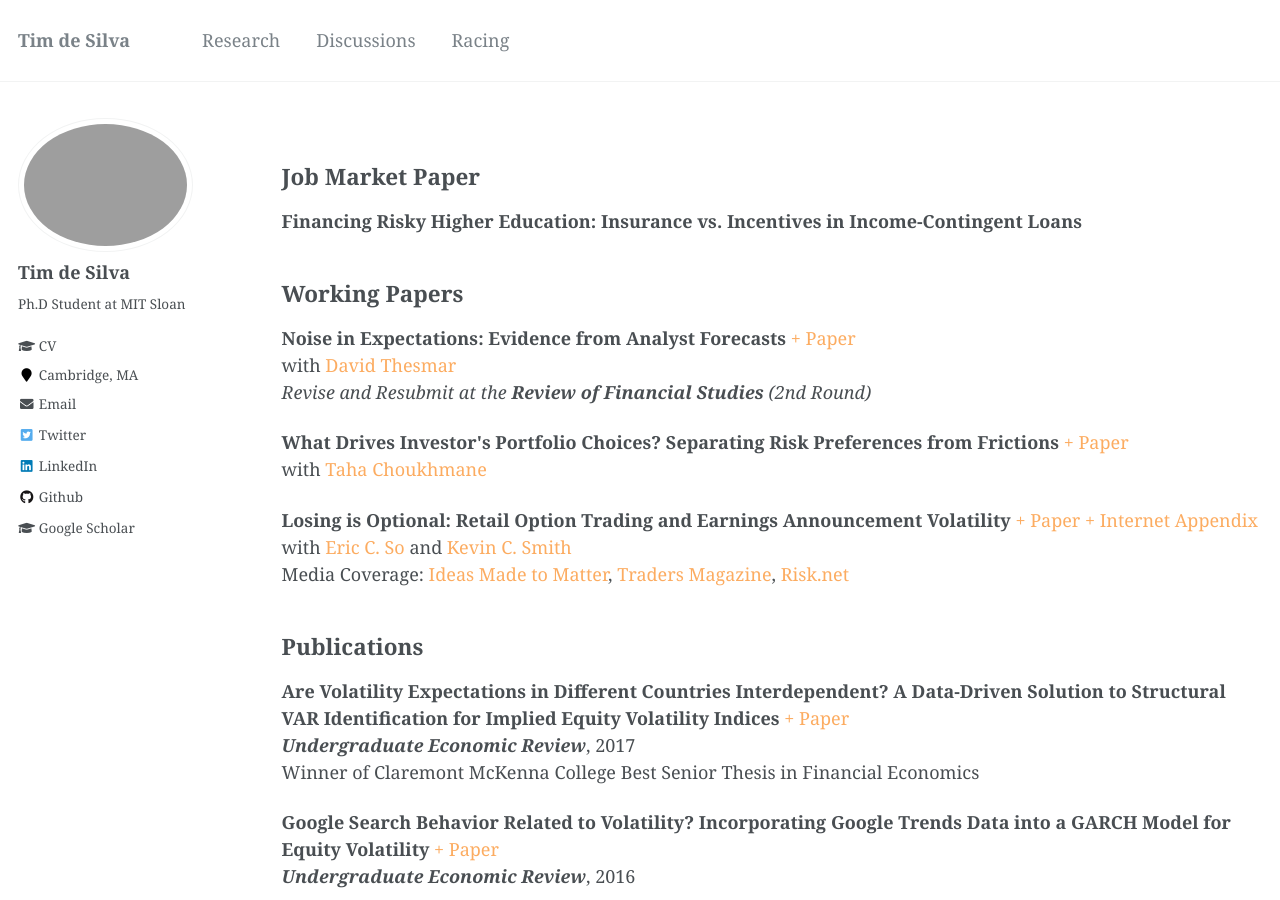
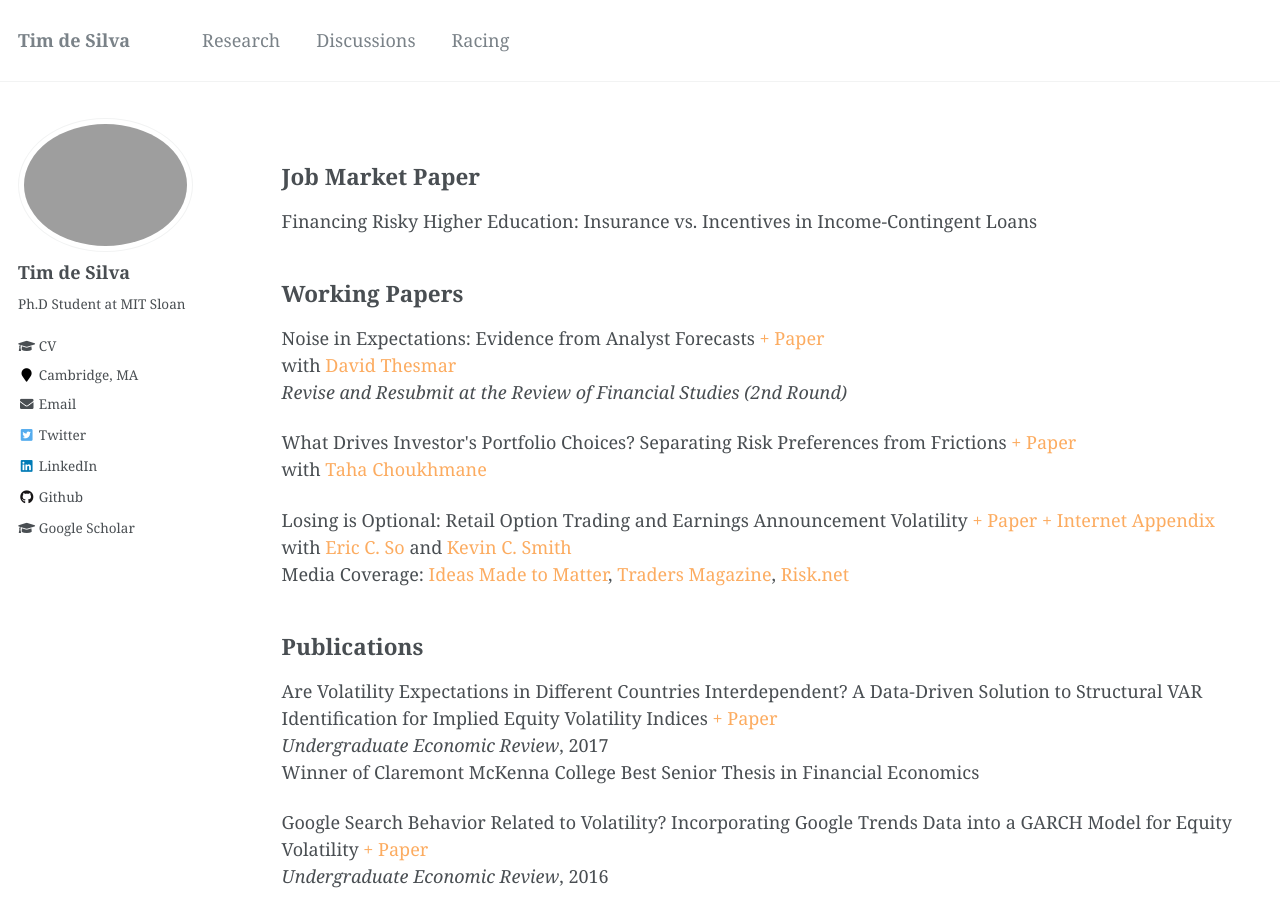
Before and after one commit to timhdesilva/timhdesilva.github.io, a Jekyll site: the page built from _pages/research.html, in a window 1280 px wide and 900 px high. Built offline with Jekyll 4.4.1, drawn with Linux system fonts in a browser that asks for light colours.

Commit message:
reduce bold

```diff
--- a/_pages/research.html
+++ b/_pages/research.html
@@ -7,45 +7,45 @@ author_profile: true
 
 <h2 id="job-market-paper">Job Market Paper</h2>
 <p>
-    <strong>Financing Risky Higher Education: Insurance vs. Incentives in Income-Contingent Loans</strong>
+    Financing Risky Higher Education: Insurance vs. Incentives in Income-Contingent Loans
 </p>
 
 <h2 id="working-papers">Working Papers</h2>
 <p>
-    <strong>Noise in Expectations: Evidence from Analyst Forecasts</strong> <a style="text-decoration:none; color:rgb(252, 172, 97)" href="http://timhdesilva.github.io/files/papers/noise_expectations.pdf">+ Paper</a>
+    Noise in Expectations: Evidence from Analyst Forecasts <a style="text-decoration:none; color:rgb(252, 172, 97)" href="http://timhdesilva.github.io/files/papers/noise_expectations.pdf">+ Paper</a>
     <br>with <a style="text-decoration:none; color:rgb(252, 172, 97)" href="https://sites.google.com/site/dthesmar/">David Thesmar</a>
-    <br><em>Revise and Resubmit at the</em> <strong><em>Review of Financial Studies</em></strong> <em>(2nd Round)</em>
+    <br><em>Revise and Resubmit at the</em> <em>Review of Financial Studies</em> <em>(2nd Round)</em>
 </p>
 <p>
-    <strong>What Drives Investor&#39;s Portfolio Choices? Separating Risk Preferences from Frictions</strong> <a style="text-decoration:none; color:rgb(252, 172, 97)" href="http://timhdesilva.github.io/files/papers/preferences_frictions.pdf">+ Paper</a>
+    What Drives Investor&#39;s Portfolio Choices? Separating Risk Preferences from Frictions <a style="text-decoration:none; color:rgb(252, 172, 97)" href="http://timhdesilva.github.io/files/papers/preferences_frictions.pdf">+ Paper</a>
     <br>with <a style="text-decoration:none; color:rgb(252, 172, 97)" href="https://tahachoukhmane.com/">Taha Choukhmane</a>
 </p>
 <p>
-    <strong>Losing is Optional: Retail Option Trading and Earnings Announcement Volatility</strong> <a style="text-decoration:none; color:rgb(252, 172, 97)" href="http://timhdesilva.github.io/files/papers/preferences_frictions.pdf">+ Paper</a> <a style="text-decoration:none; color:rgb(252, 172, 97)" href="http://timhdesilva.github.io/files/papers/losing_optional_appendix.pdf">+ Internet Appendix</a>
+    Losing is Optional: Retail Option Trading and Earnings Announcement Volatility <a style="text-decoration:none; color:rgb(252, 172, 97)" href="http://timhdesilva.github.io/files/papers/preferences_frictions.pdf">+ Paper</a> <a style="text-decoration:none; color:rgb(252, 172, 97)" href="http://timhdesilva.github.io/files/papers/losing_optional_appendix.pdf">+ Internet Appendix</a>
     <br>with <a style="text-decoration:none; color:rgb(252, 172, 97)" href="https://mitmgmtfaculty.mit.edu/eso/">Eric C. So</a> and <a style="text-decoration:none; color:rgb(252, 172, 97)" href="https://ksmith142.github.io/">Kevin C. Smith</a>
     <br>Media Coverage: <a style="text-decoration:none; color:rgb(252, 172, 97)" href="https://mitsloan.mit.edu/ideas-made-to-matter/retail-investors-lose-big-options-markets-research-shows">Ideas Made to Matter</a>, <a style="text-decoration:none; color:rgb(252, 172, 97)" href="https://www.tradersmagazine.com/am/what-motivates-retail-options-traders/">Traders Magazine</a>, <a style="text-decoration:none; color:rgb(252, 172, 97)" href="https://www.risk.net/investing/7954462/its-amateur-hour-how-retail-traders-upended-options-market">Risk.net</a>
 </p>
 
 <h2 id="publications">Publications</h2>
 <p>
-    <strong>Are Volatility Expectations in Different Countries Interdependent? A Data-Driven Solution to Structural VAR Identification for Implied Equity Volatility Indices</strong> <a style="text-decoration:none; color:rgb(252, 172, 97)" href="https://digitalcommons.iwu.edu/uer/vol14/iss1/8/">+ Paper</a>
-    <br><strong><em>Undergraduate Economic Review</em></strong>, 2017<br>Winner of Claremont McKenna College Best Senior Thesis in Financial Economics
+    Are Volatility Expectations in Different Countries Interdependent? A Data-Driven Solution to Structural VAR Identification for Implied Equity Volatility Indices <a style="text-decoration:none; color:rgb(252, 172, 97)" href="https://digitalcommons.iwu.edu/uer/vol14/iss1/8/">+ Paper</a>
+    <br><em>Undergraduate Economic Review</em>, 2017<br>Winner of Claremont McKenna College Best Senior Thesis in Financial Economics
 </p>
 <p>
-    <strong>Google Search Behavior Related to Volatility? Incorporating Google Trends Data into a GARCH Model for Equity Volatility</strong> <a style="text-decoration:none; color:rgb(252, 172, 97)" href="https://digitalcommons.iwu.edu/uer/vol13/iss1/13/">+ Paper</a>
-    <br><strong><em>Undergraduate Economic Review</em></strong>, 2016
+    Google Search Behavior Related to Volatility? Incorporating Google Trends Data into a GARCH Model for Equity Volatility <a style="text-decoration:none; color:rgb(252, 172, 97)" href="https://digitalcommons.iwu.edu/uer/vol13/iss1/13/">+ Paper</a>
+    <br><em>Undergraduate Economic Review</em>, 2016
 </p>
 
 <h2 id="work-in-progress">Work in Progress</h2>
 <p>
-    <strong>Selective Inattention</strong>
+    Selective Inattention
     <br>with <a style="text-decoration:none; color:rgb(252, 172, 97)" href="https://www.pierfrancescomei.com/">Pierfrancisco Mei</a>
 </p>
 <p>
-    <strong>DGP-Agnostic Dynamic Programming via Reinforcement Learning</strong>
+    DGP-Agnostic Dynamic Programming via Reinforcement Learning
     <br>with <a style="text-decoration:none; color:rgb(252, 172, 97)" href="https://economics.mit.edu/people/phd-students/marc-de-la-barrera-i-bardalet">Marc de la Barrera i Bardalet</a>
 </p>
 <p>
-    <strong>Optimal Default Asset Allocations with Choice Frictions</strong>
+    Optimal Default Asset Allocations with Choice Frictions
     <br>with <a style="text-decoration:none; color:rgb(252, 172, 97)" href="https://tahachoukhmane.com/">Taha Choukhmane</a>
 </p>
```
